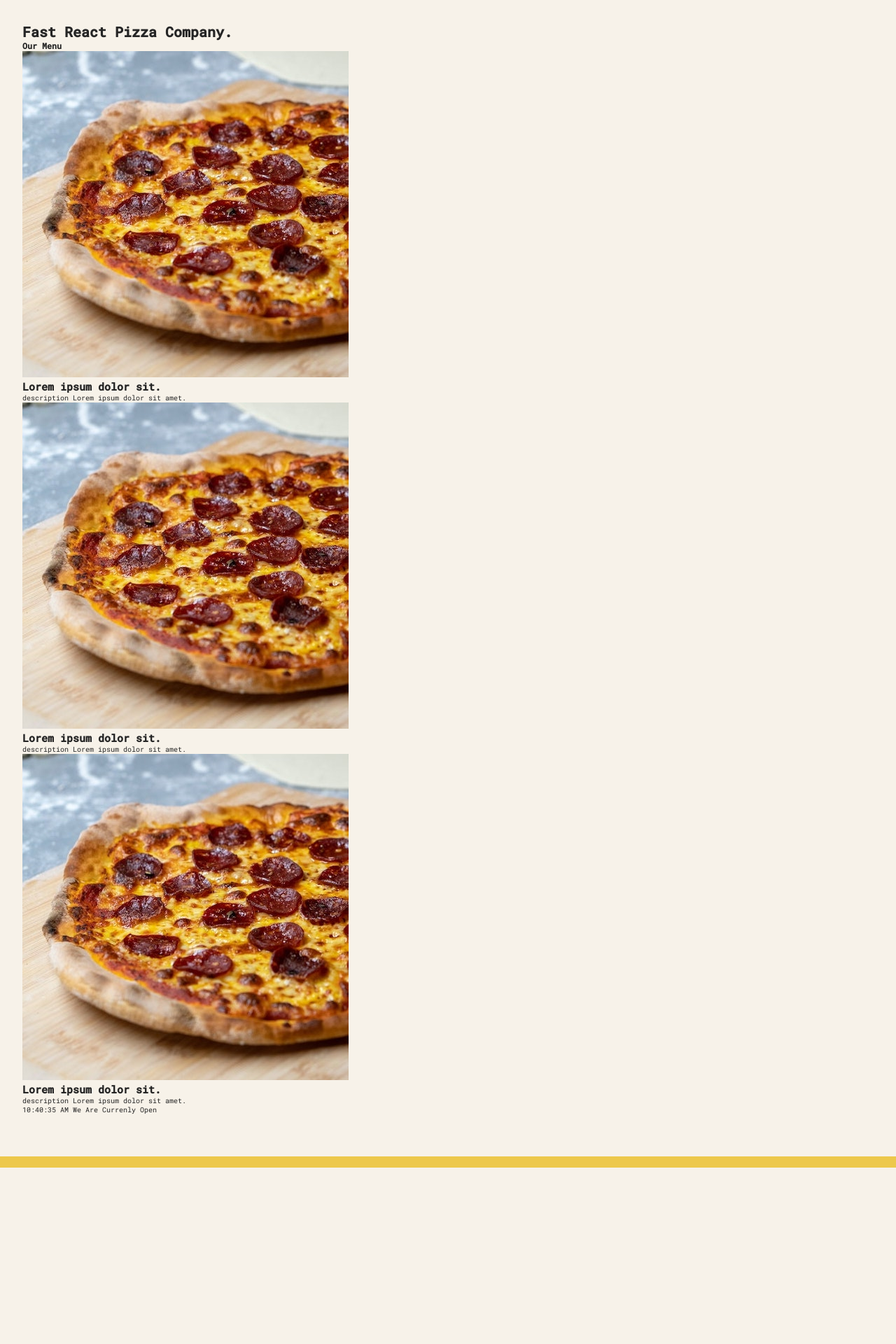
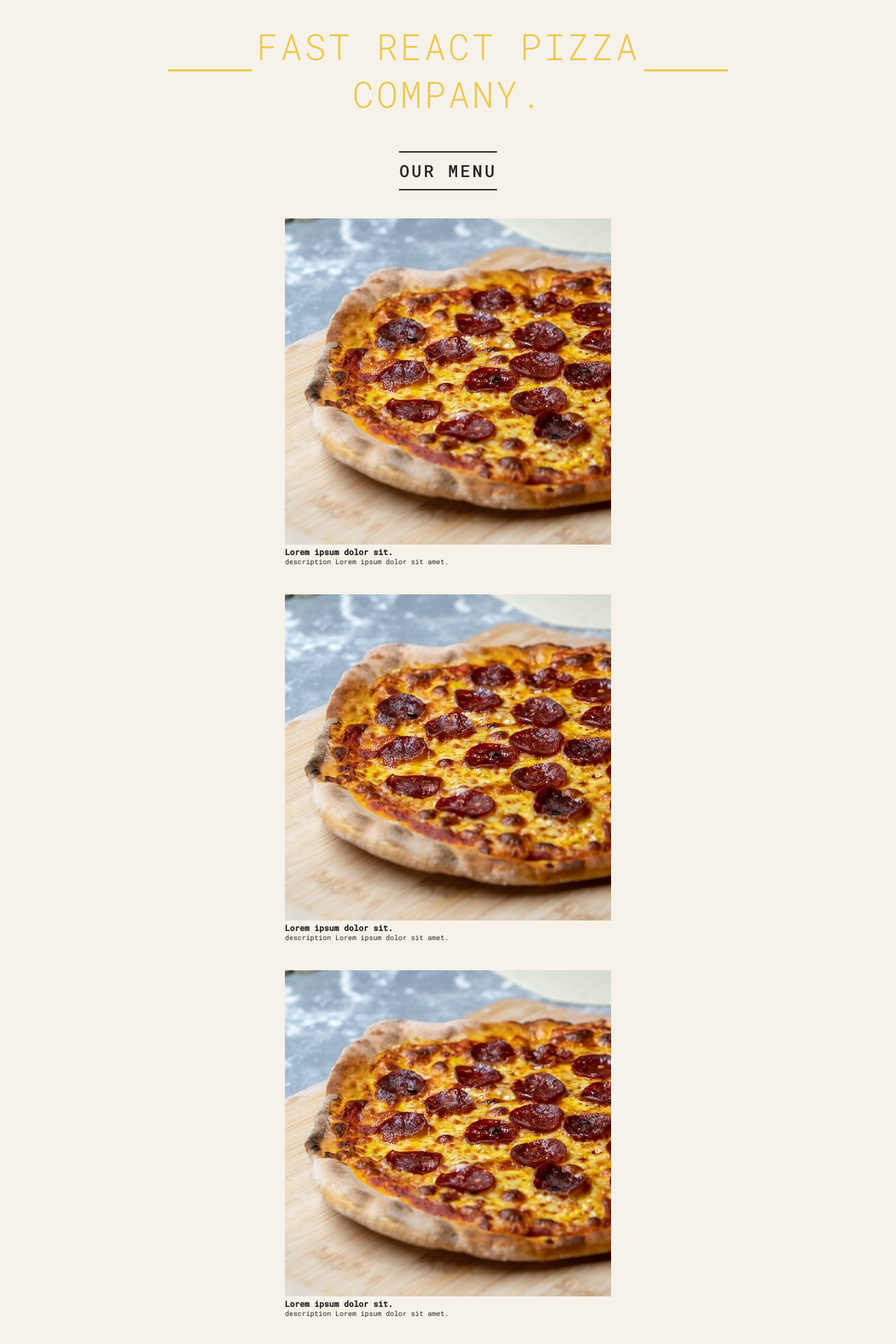
Before and after one commit to AjaxMhdy-17/react-basics, a React (Vite) app: page / in a window 1280 px wide. Shown: the top 1920 px of the page at 70% size. Before the commit the page ends 1668 px from the top, so only its background shows below. Built offline with nearby package versions, Linux system fonts and the light colour scheme.

Commit message:
component

```diff
--- a/src/App.jsx
+++ b/src/App.jsx
@@ -1,5 +1,4 @@
-
-import '../src/index.css';
+import "../src/index.css";
 
 const pizzaData = [
   {
@@ -48,38 +47,59 @@ const pizzaData = [
 
 function App() {
   return (
-    <>
-      <Header/>
-      <Menu/>
-      <Footer/>
-    </>
+    <div className="container">
+      <Header />
+      <Menu />
+      <Footer />
+    </div>
   );
 }
 
-
-function Header(){
-  return <h1>Fast React Pizza Company.</h1>
+function Header() {
+  return (
+    <header className="header">
+      <h1>Fast React Pizza Company.</h1>
+    </header>
+  );
 }
 
-function Footer(){
-  return <footer>{new Date().toLocaleTimeString()} We Are Currenly Open</footer>
+function Footer() {
+  // console.log('foo');
+
+  const hour = new Date().getHours();
+  const openHour = 12;
+  const closeHour = 22;
+
+  if (hour >= openHour && hour <= closeHour) {
+    console.log("We Are Currently Open");
+  } else {
+    console.log("Not Opened");
+  }
+
+  return (
+    <footer>{new Date().toLocaleTimeString()} We Are Currenly Open</footer>
+  );
 }
 
-function Menu(){
-  return <div>
-    <h3>Our Menu</h3>
-    <Pizza />
-    <Pizza />
-    <Pizza />
-  </div>
+function Menu() {
+  return (
+    <main className="menu">
+      <h2>Our Menu</h2>
+      <Pizza />
+      <Pizza />
+      <Pizza />
+    </main>
+  );
 }
 
 function Pizza() {
-  return <div>
-    <img src="pizzas/salamino.jpg" alt="pizza-photo" />
-    <h2>Lorem ipsum dolor sit.</h2>
-    <p>description Lorem ipsum dolor sit amet.</p>
-  </div>;
+  return (
+    <div>
+      <img src="pizzas/salamino.jpg" alt="pizza-photo" />
+      <h3>Lorem ipsum dolor sit.</h3>
+      <p>description Lorem ipsum dolor sit amet.</p>
+    </div>
+  );
 }
 
 export default App;
```
